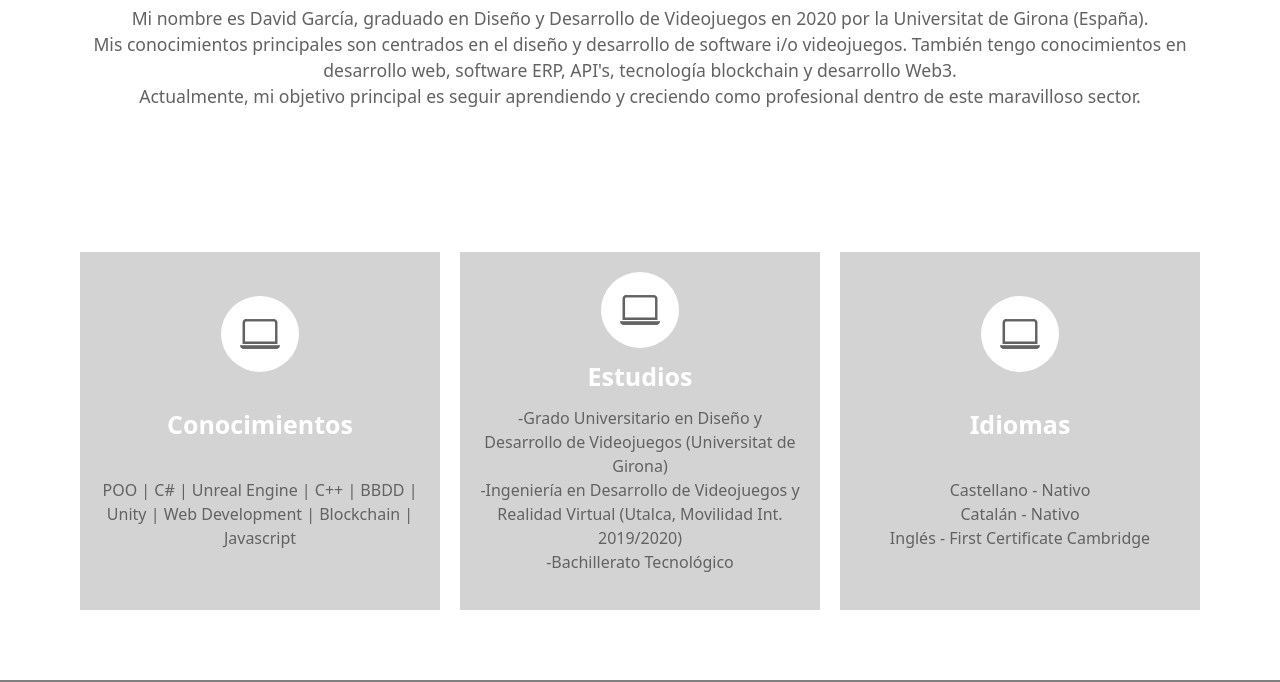
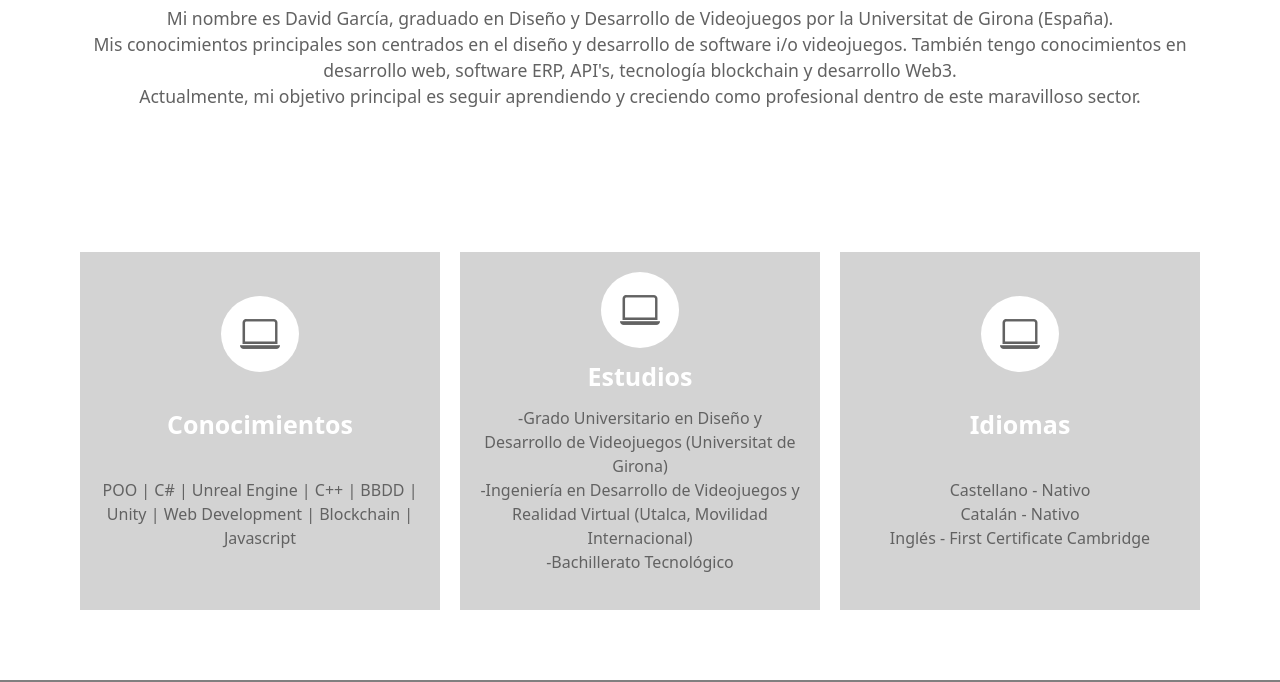
Before and after one commit to ddavidgp/DavidCV.github.io, a plain HTML site: page index.html in a window 1280 px wide. Shown: the part 698-1380 px from the top of the page. Drawn offline with nearby package versions, Linux system fonts and the light colour scheme.

Commit message:
Add files via upload

```diff
--- a/index.html
+++ b/index.html
@@ -3,7 +3,7 @@
   <head>
     <!-- Metadatos -->
     <meta charset="utf-8">
-    <meta name="author" content="David García Prieto">
+    <meta name="author" content="David García">
     <meta name="description" content="David García Portfolio">
     <meta name="keywords" content="HTML, CSS, Javascript, C#, SQLServer, OOP, Software Developer">
     <meta name="viewport" content="width=device-width, initial-scale=1">
@@ -64,7 +64,7 @@
     <section id="sobre-mi" class="sobre-mi">
       <div class="contenedor">
         <h2 class="seccion-titulo">Sobre mi</h2>
-          <p class="seccion-texto">Mi nombre es David García, graduado en Diseño y Desarrollo de Videojuegos en 2020 por la Universitat de Girona (España).<br>
+          <p class="seccion-texto">Mi nombre es David García, graduado en Diseño y Desarrollo de Videojuegos por la Universitat de Girona (España).<br>
           Mis conocimientos principales son centrados en el diseño y desarrollo de software i/o videojuegos. También tengo conocimientos en desarrollo web, software ERP, API's, tecnología blockchain y desarrollo Web3.<br>
           Actualmente, mi objetivo principal es seguir aprendiendo y creciendo como profesional dentro de este maravilloso sector.
           </p>
@@ -89,7 +89,7 @@
             <i class="bi bi-laptop"></i>
             <p class="experiencia-titulo">Estudios</p>
             <p class="experiencia-texto">-Grado Universitario en Diseño y Desarrollo de Videojuegos (Universitat de Girona)<br>
-              -Ingeniería en Desarrollo de Videojuegos y Realidad Virtual (Utalca, Movilidad Int. 2019/2020)<br>
+              -Ingeniería en Desarrollo de Videojuegos y Realidad Virtual (Utalca, Movilidad Internacional)<br>
               -Bachillerato Tecnológico</p>
           </div>
           <!-- Idiomas -->
@@ -145,7 +145,7 @@
           <i class="bi bi-envelope"></i>
         </a>
       </div>
-      <div class="derechos-de-autor">Creado por David García Prieto (2023) &#169;</div>
+      <div class="derechos-de-autor">Creado por David García (2023) &#169;</div>
     </footer>
 
     <!-- Bootstrap -->
```
